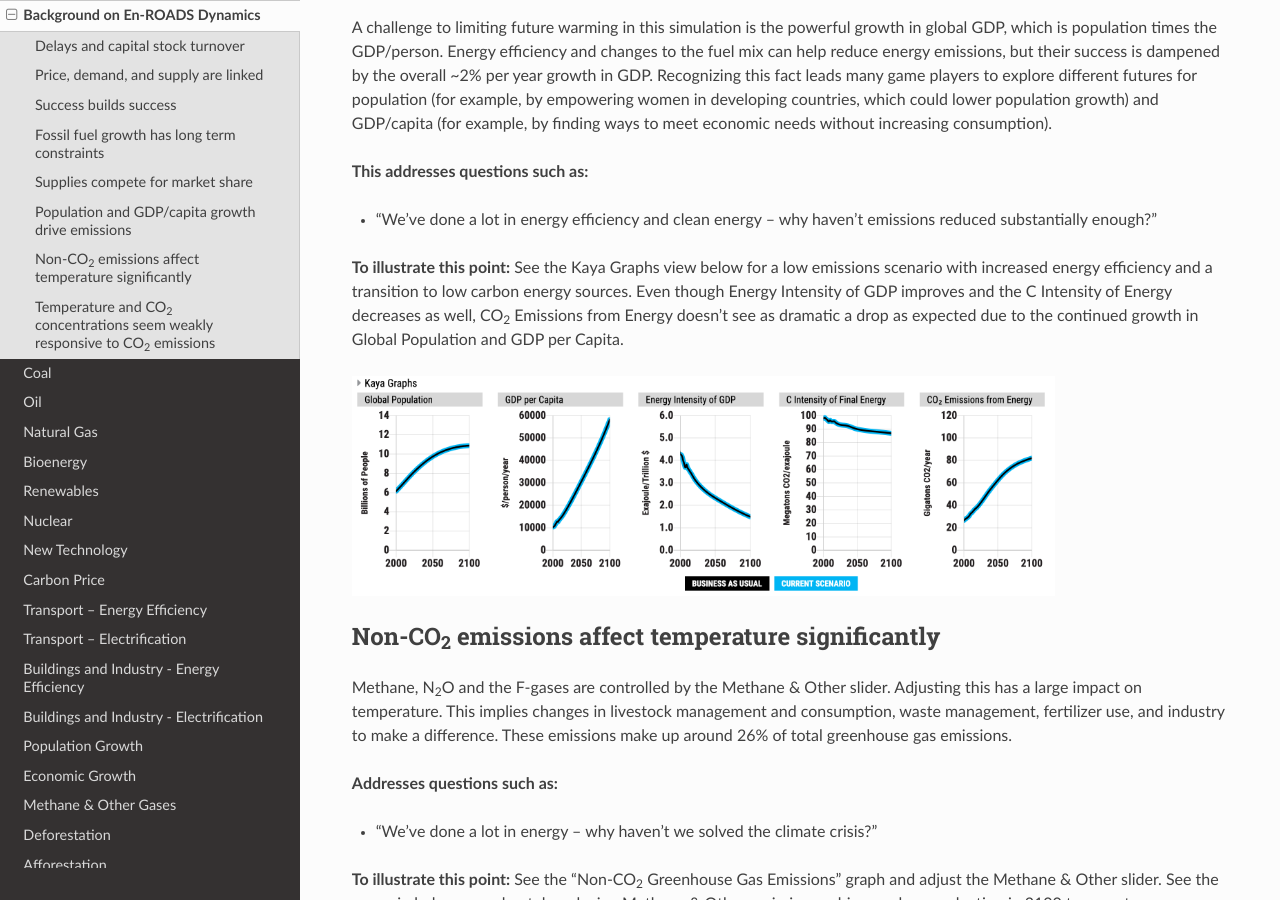
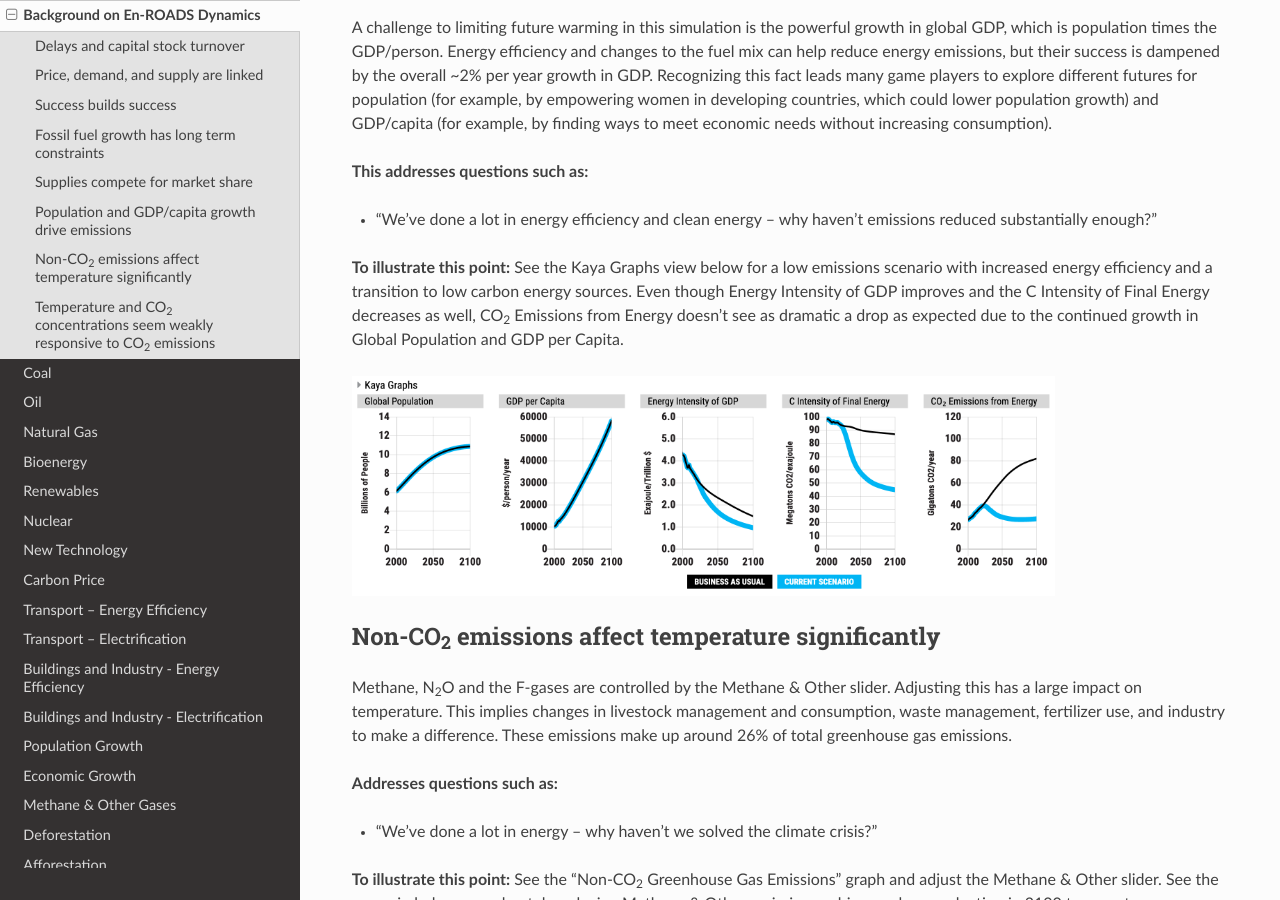
Before and after one commit to climateinteractive/enroads-guide, a Sphinx documentation site: the page built from docs/guide/background.rst, in a window 1280 px wide and 900 px high, scrolled down 6447 px. Built offline with Sphinx 7.4.7 and the Read the Docs theme 2.0.0, drawn with Linux system fonts in a browser that asks for light colours.

Commit message:
Replaced Kaya screenshot image and updated text for Final Energy graph edit in Kaya

```diff
--- a/docs/guide/background.rst
+++ b/docs/guide/background.rst
@@ -117,7 +117,7 @@ A challenge to limiting future warming in this simulation is the powerful growth
 
 -  “We’ve done a lot in energy efficiency and clean energy – why haven’t emissions reduced substantially enough?”
 
-**To illustrate this point:** See the Kaya Graphs view below for a low emissions scenario with increased energy efficiency and a transition to low carbon energy sources. Even though Energy Intensity of GDP improves and the C Intensity of Energy decreases as well, CO\ :sub:`2` Emissions from Energy doesn't see as dramatic a drop as expected due to the continued growth in Global Population and GDP per Capita.
+**To illustrate this point:** See the Kaya Graphs view below for a low emissions scenario with increased energy efficiency and a transition to low carbon energy sources. Even though Energy Intensity of GDP improves and the C Intensity of Final Energy decreases as well, CO\ :sub:`2` Emissions from Energy doesn't see as dramatic a drop as expected due to the continued growth in Global Population and GDP per Capita.
 
 |image28|
 
```
Also changed, not shown: docs/images/media/image58.png.
